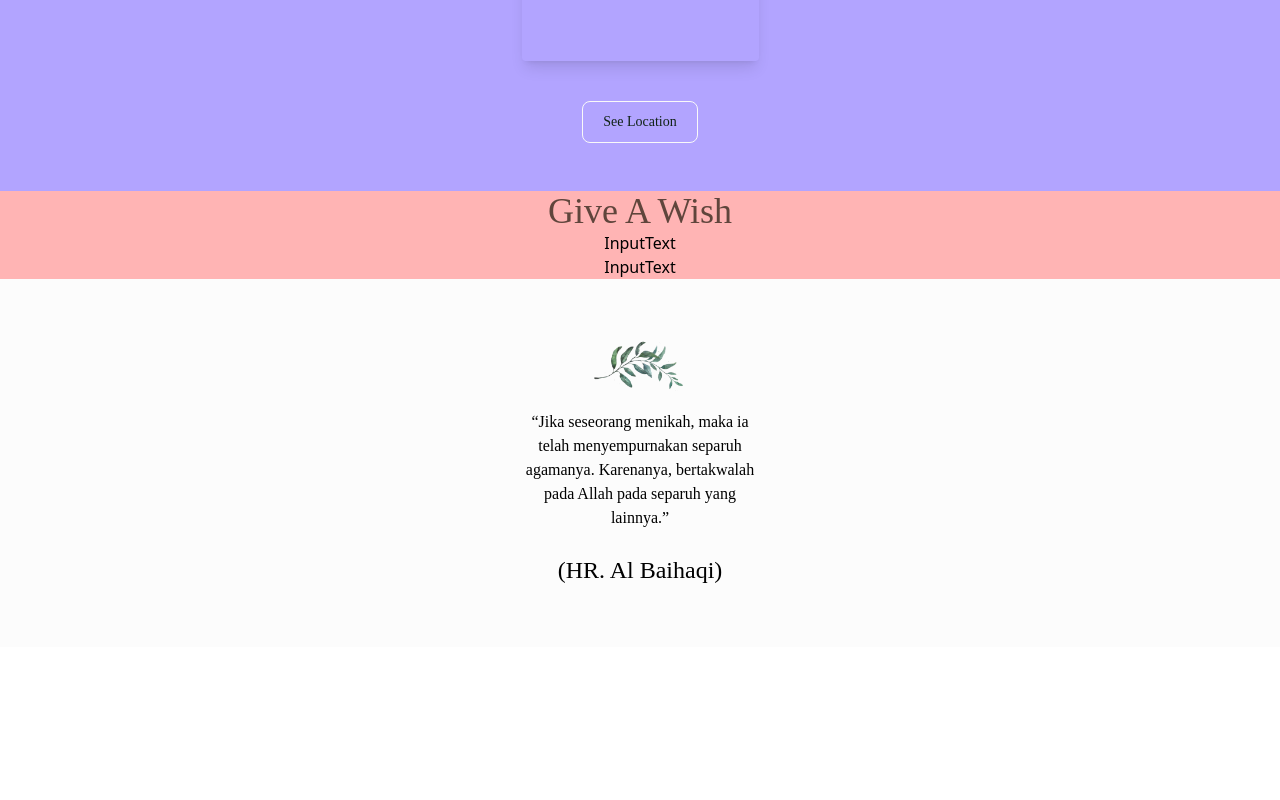
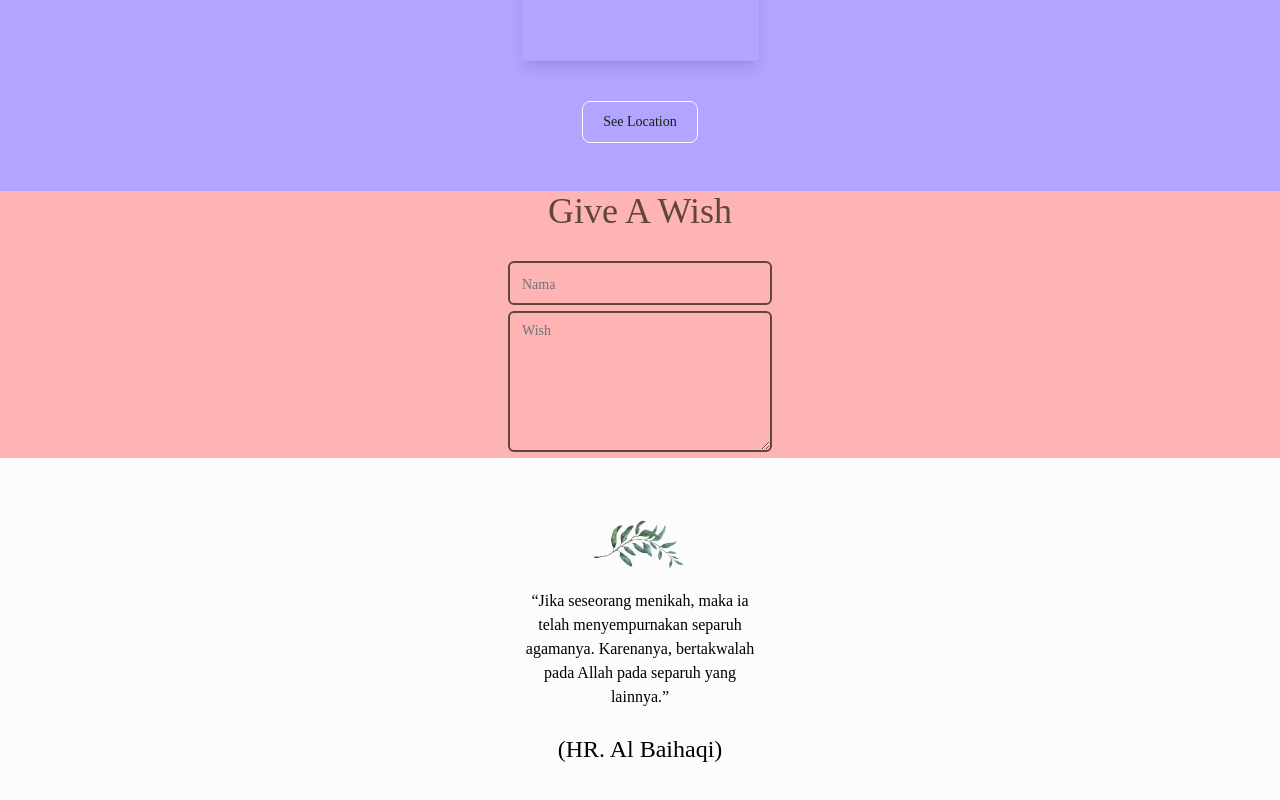
Before and after one commit to rijalmumtaz/wedding-invitation, a Next.js app: page / in a window 1280 px wide. Shown: the part 3348-4148 px from the top of the page. Before the commit the page ends 3995 px from the top, so only its background shows below. Built offline with nearby package versions, Linux system fonts and the light colour scheme; grey boxes are pictures that could not be loaded; a web font is replaced by a local one.

Commit message:
InputText Done

```diff
--- a/elements/InputText/index.jsx
+++ b/elements/InputText/index.jsx
@@ -2,16 +2,8 @@ import React from "react";
 import propTypes from "prop-types";
 
 export default function InputText(props) {
-  const {
-    name,
-    value,
-    prepend,
-    append,
-    type,
-    placeholder,
-    outerClassName,
-    inputClassName,
-  } = props;
+  const { name, value, type, placeholder, outerClassName, inputClassName } =
+    props;
   const onChange = (e) => {
     const target = {
       target: {
@@ -20,7 +12,44 @@ export default function InputText(props) {
       },
     };
   };
-  return <div>InputText</div>;
+
+  if (type === "textarea") {
+    return (
+      <div className={[outerClassName].join(" ")}>
+        <div>
+          <textarea
+            name={name}
+            placeholder={placeholder}
+            value={value}
+            onChange={onChange}
+            className={[
+              `bg-transparent rounded-md border-brown border-2 w-[264px] placeholder:font-kurale placeholder:text-sm h-[141px]`,
+              inputClassName,
+            ].join(" ")}
+            cols="30"
+            rows="10"
+          ></textarea>
+        </div>
+      </div>
+    );
+  }
+  return (
+    <div className={[outerClassName].join(" ")}>
+      <div>
+        <input
+          type={type}
+          name={name}
+          placeholder={placeholder}
+          value={value}
+          onChange={onChange}
+          className={[
+            `bg-transparent rounded-md border-brown border-2 w-[264px] placeholder:font-kurale placeholder:text-sm`,
+            inputClassName,
+          ].join(" ")}
+        />
+      </div>
+    </div>
+  );
 }
 
 InputText.defaultProps = {
@@ -31,8 +60,6 @@ InputText.propTypes = {
   name: propTypes.string.isRequired,
   value: propTypes.oneOfType([propTypes.number, propTypes.string]).isRequired,
   onChange: propTypes.func.isRequired,
-  prepend: propTypes.oneOfType([propTypes.number, propTypes.string]),
-  append: propTypes.oneOfType([propTypes.number, propTypes.string]),
   type: propTypes.string,
   placeholder: propTypes.string,
   outerClassName: propTypes.string,
--- a/parts/Invitation.jsx
+++ b/parts/Invitation.jsx
@@ -153,7 +153,10 @@ export default function Invitation({ data, onChange }) {
       {/* Date End */}
       {/* Wish */}
       <div className="px-[27px] bg-pink-bg flex flex-col items-center">
-        <h1 className="font-rozha-one text-4xl text-brown">Give A Wish</h1>
+        <h1 className="font-rozha-one text-4xl text-brown mb-[30px]">
+          Give A Wish
+        </h1>
+        <div className="flex flex-col gap-[6px]">
           <InputText
             id="nickname"
             name="nickname"
@@ -164,10 +167,12 @@ export default function Invitation({ data, onChange }) {
           <InputText
             id="wish"
             name="wish"
+            type="textarea"
             value={data.wish}
             placeholder="Wish"
             onChange={onChange}
           />
+        </div>
       </div>
       {/* Wish End */}
       {/* Quote */}
```
Lines whose indentation alone changed are shown as unchanged.
